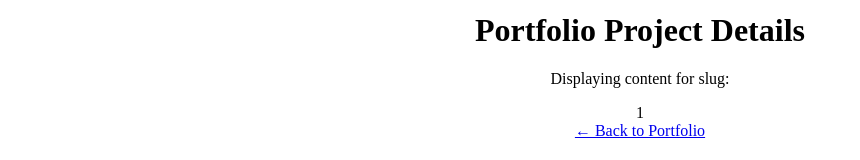
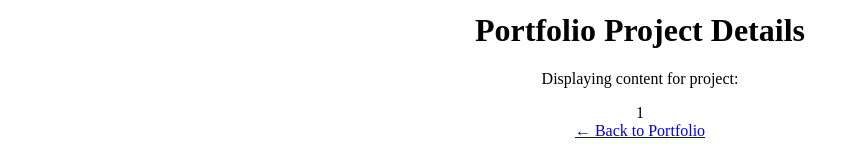
Before and after one commit to 361930/Jules-, a Next.js app: page /portfolio/1 in a window 1280 px wide. Shown: the part 343-503 px from the top of the page, without its empty margins (0-860 px from the left). Built offline with nearby package versions, Linux system fonts and the light colour scheme.

Commit message:
Update page.tsx

```diff
--- a/src/app/portfolio/[slug]/page.tsx
+++ b/src/app/portfolio/[slug]/page.tsx
@@ -1,17 +1,20 @@
 import React from 'react';
 
-// This is the correct type definition for a dynamic page in the Next.js App Router.
-// It tells TypeScript exactly what kind of 'props' to expect.
+// This defines the expected structure for the page's props,
+// including the dynamic 'slug' from the URL. This is crucial
+// for TypeScript to understand the data your component receives.
 type Props = {
   params: { slug: string };
   searchParams: { [key: string]: string | string[] | undefined };
 };
 
-// By applying the 'Props' type here, we satisfy TypeScript's requirements.
+// This is the main component for the portfolio detail page.
+// It takes 'params' as a prop, which contains the dynamic route segments.
 export default function PortfolioDetailpage({ params }: Props) {
-  // A check to handle cases where the page might render without params.
+  // This is a safety check. If for some reason the page is rendered
+  // without a slug in the URL (e.g., during a server-side issue),
+  // it will show a loading message instead of crashing.
   if (!params || !params.slug) {
-    // You can return a loading state or a not-found message.
     return (
       <main className="flex min-h-screen flex-col items-center justify-center p-8">
         <h1>Loading Project...</h1>
@@ -19,19 +22,22 @@ export default function PortfolioDetailpage({ params }: Props) {
     );
   }
 
+  // We extract the 'slug' from the 'params' object for easier use.
   const { slug } = params;
 
   return (
     <main className="flex min-h-screen flex-col items-center justify-center p-8 bg-gray-50 text-gray-800">
       <div className="text-center">
         <h1 className="text-4xl font-bold mb-4">Portfolio Project Details</h1>
-        <p className="text-lg mb-2">Displaying content for slug:</p>
+        <p className="text-lg mb-2">Displaying content for project:</p>
         <div className="bg-white p-4 rounded-lg shadow-md inline-block">
+          {/* This is where the actual slug from the URL is displayed on the page */}
           <span className="text-2xl font-mono bg-gray-100 text-blue-600 px-3 py-1 rounded">
             {slug}
           </span>
         </div>
         <div className="mt-8">
+          {/* This link takes the user back to the main portfolio overview page. */}
           <a href="/portfolio" className="text-blue-500 hover:underline">
             &larr; Back to Portfolio
           </a>
```
